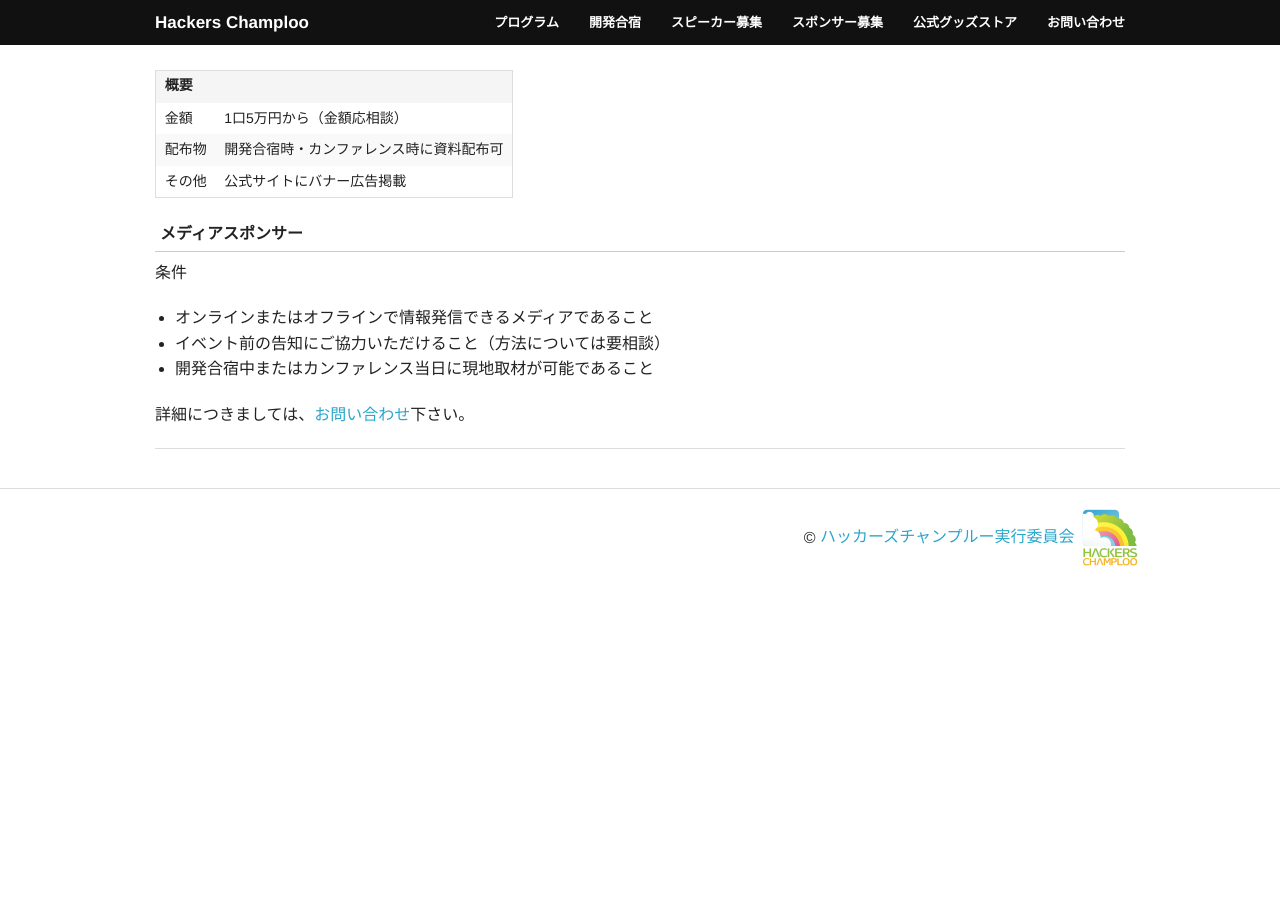
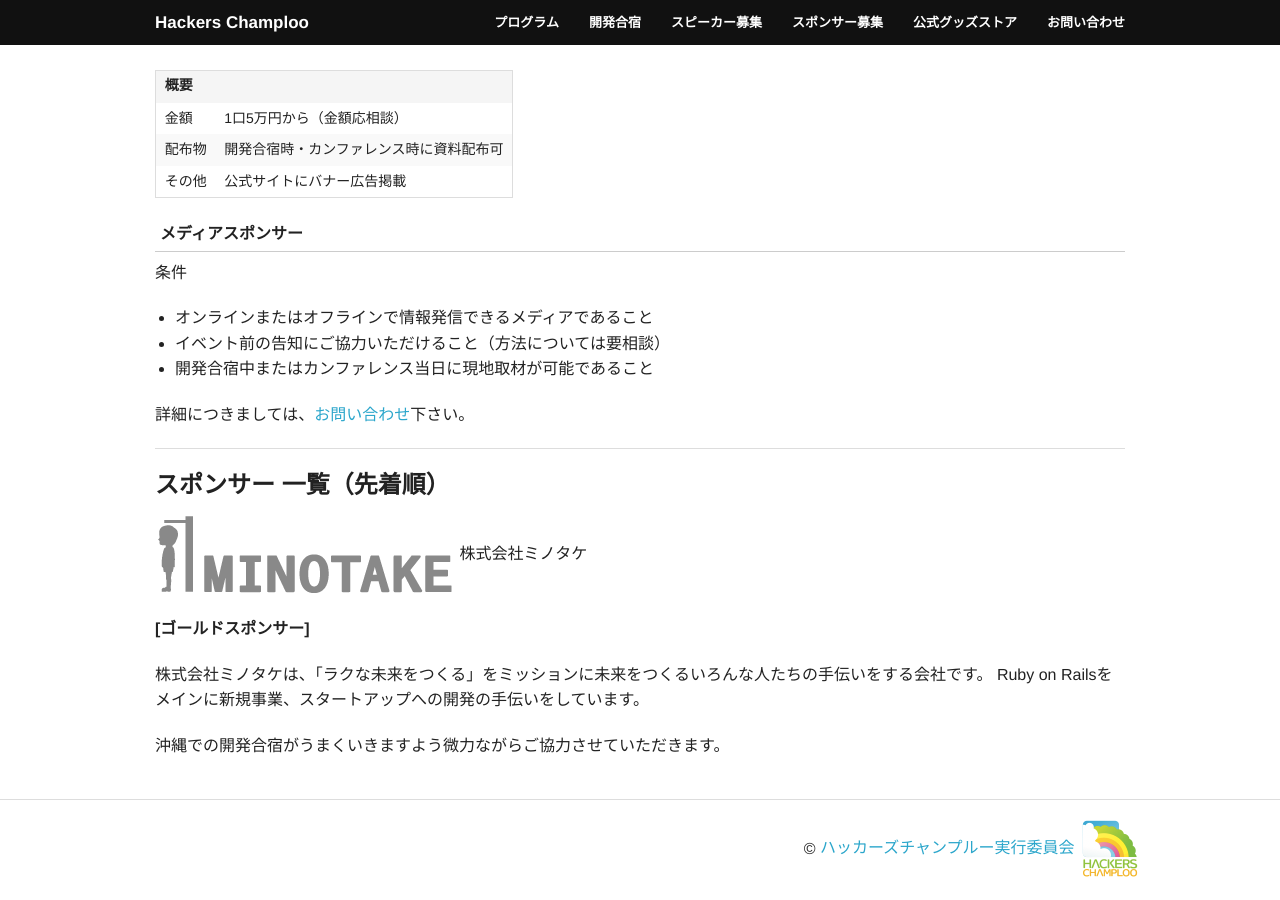
Before and after one commit to hackers-champloo/hackers-champloo.github.io, a Jekyll site: the page built from 2017/sponsors.md, in a window 1280 px wide and 900 px high, scrolled down 920 px. Built offline with Jekyll 4.4.1, drawn with Linux system fonts in a browser that asks for light colours; nearby versions of some CDN libraries; before the commit the page ends 1509 px from its top, so only the background shows below that.

Commit message:
ゴールドスポンサー 株式会社ミノタケ様追加

```diff
--- a/2017/sponsors.md
+++ b/2017/sponsors.md
@@ -69,3 +69,14 @@ title: スポンサー募集
 
 
 -----
+
+# スポンサー 一覧（先着順）
+
+![](/img/2017/minotake_web300px.gif) 株式会社ミノタケ
+
+**[ゴールドスポンサー]**
+
+株式会社ミノタケは、「ラクな未来をつくる」をミッションに未来をつくるいろんな人たちの手伝いをする会社です。
+Ruby on Railsをメインに新規事業、スタートアップへの開発の手伝いをしています。
+
+沖縄での開発合宿がうまくいきますよう微力ながらご協力させていただきます。
```
Also changed, not shown: 2017/index.md (+2 -0 lines), img/2017/minotake_web300px.gif (added).
